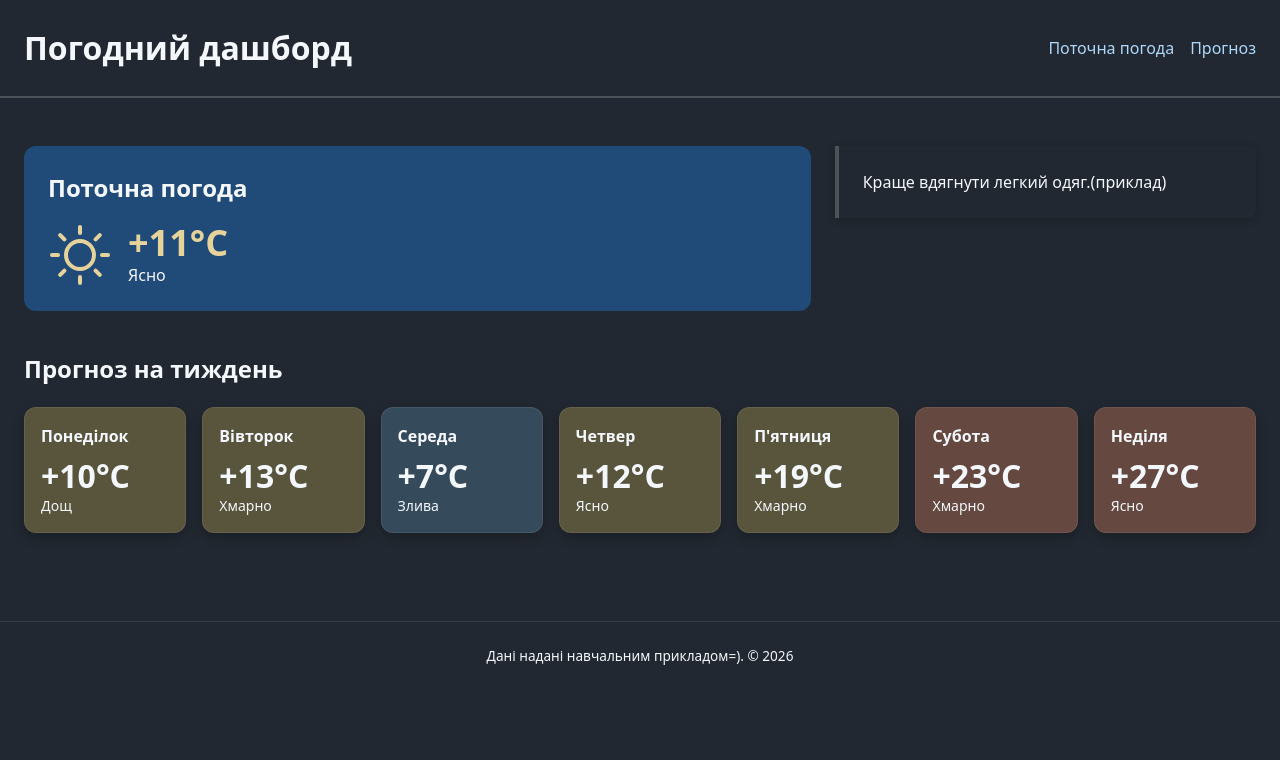
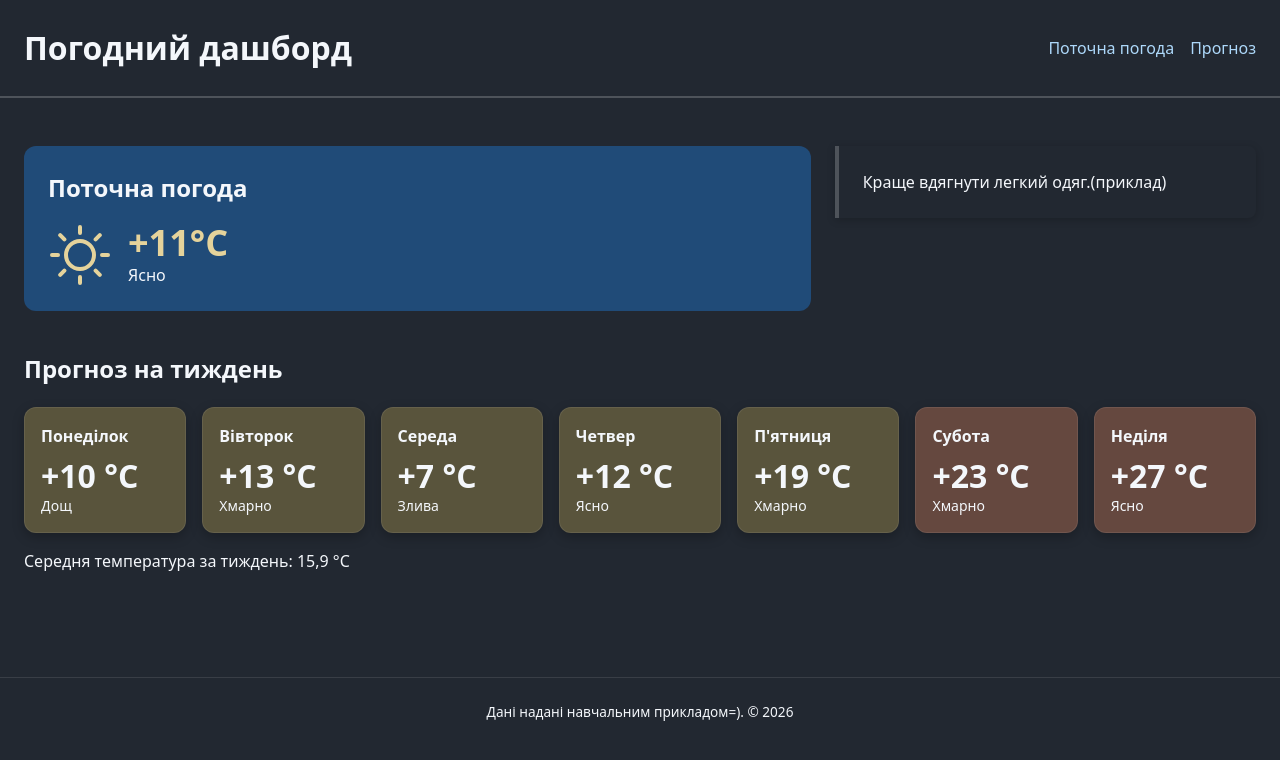
Before and after one commit to alekseienkodo/weather-dashboard, a website: page index.html in a window 1280 px wide. Drawn offline with Linux system fonts and the light colour scheme.

Commit message:
Додано динамічний прогноз погоди

```diff
--- a/css/style.css
+++ b/css/style.css
@@ -136,8 +136,8 @@ section h2 {
     font-size: 36px;
 }
 
-/*Сіро-синій фон позначає холодну погоду за температури нижче +10 °C.
-   Для температур від +10 °C до +20 °C, не включаючи +20 °C, обрано приглушений золотистий відтінок.
+/*Сіро-синій фон позначає холодну погоду за температури нижче 0 °C.
+   Для температур від 0 °C до +20 °C, не включаючи +20 °C, обрано приглушений золотистий відтінок.
    Від +20 °C теракотовий фон підкреслює тепло й узгоджується з іншими темними картками.
    У картці поточної погоди колір числа передає температурний діапазон зі збереженням заданого синього фону.*/
 .card.cold {
--- a/index.html
+++ b/index.html
@@ -34,31 +34,8 @@
             <h3>Понеділок</h3>
             <p><strong class="temperature">+10&deg;C</strong><br>Дощ</p>
         </article>
-        <article class="card mild">
-            <h3>Вівторок</h3>
-            <p><strong class="temperature">+13&deg;C</strong><br>Хмарно</p>
-        </article>
-        <article class="card cold">
-            <h3>Середа</h3>
-            <p><strong class="temperature">+7&deg;C</strong><br>Злива</p>
-        </article>
-        <article class="card mild">
-            <h3>Четвер</h3>
-            <p><strong class="temperature">+12&deg;C</strong><br>Ясно</p>
-        </article>
-        <article class="card mild">
-            <h3>П'ятниця</h3>
-            <p><strong class="temperature">+19&deg;C</strong><br>Хмарно</p>
-        </article>
-        <article class="card warm">
-            <h3>Субота</h3>
-            <p><strong class="temperature">+23&deg;C</strong><br>Хмарно</p>
-        </article>
-        <article class="card warm">
-            <h3>Неділя</h3>
-            <p><strong class="temperature">+27&deg;C</strong><br>Ясно</p>
-        </article>
         </div>
+        <p id="avg-temp"></p>
     </section>
 </main>
 
--- a/js/script.js
+++ b/js/script.js
@@ -1,22 +1,24 @@
 console.log('script.js підключено')
+document.querySelector('#forecast .cards > article').remove();
 const forecast = [
-    { day: 'Понеділок', temp: 10 },
-    { day: 'Вівторок', temp: 13 },
-    { day: 'Середа', temp: 7 },
-    { day: 'Четвер', temp: 12 },
-    { day: "П'ятниця", temp: 19 },
-    { day: 'Субота', temp: 23 },
-    { day: 'Неділя', temp: 27 },
+    { day: 'Понеділок', tempC: 10, description: 'Дощ' },
+    { day: 'Вівторок', tempC: 13, description: 'Хмарно' },
+    { day: 'Середа', tempC: 7, description: 'Злива' },
+    { day: 'Четвер', tempC: 12, description: 'Ясно' },
+    { day: "П'ятниця", tempC: 19, description: 'Хмарно' },
+    { day: 'Субота', tempC: 23, description: 'Хмарно' },
+    { day: 'Неділя', tempC: 27, description: 'Ясно' },
 ];
+const listContainer = document.querySelector('#forecast');
 // Перетворює градуси Цельсія на градуси Фаренгейта.
 const toFahrenheit = c => c * 9 / 5 + 32;
 // Виводить прогноз у консоль і позначає морозні дні.
 function printForecast(days) {
     for (const entry of days) {
-        const tempF = toFahrenheit(entry.temp).toFixed(1);
-        let message = `${entry.day} — ${entry.temp} °C (${tempF} °F)`;
+        const tempF = toFahrenheit(entry.tempC).toFixed(1);
+        let message = `${entry.day} — ${entry.tempC} °C (${tempF} °F)`;
 
-        if (entry.temp < 0) {
+        if (entry.tempC < 0) {
             message += ' — морозно';
         }
 
@@ -25,3 +27,48 @@ function printForecast(days) {
 }
 
 printForecast(forecast);
+// Створює картки прогнозу й додає їх до сітки.
+function renderForecast(days) {
+    const cardsContainer = listContainer.querySelector('.cards');
+
+    for (const entry of days) {
+        const card = document.createElement('article');
+
+        const title = document.createElement('h3');
+        title.textContent = entry.day;
+
+        const details = document.createElement('p');
+        const temperature = document.createElement('strong');
+        const sign = entry.tempC > 0 ? '+' : '';
+        temperature.textContent = `${sign}${entry.tempC} °C`;
+
+        details.append(temperature, document.createElement('br'), entry.description);
+        card.append(title, details);
+
+        card.dataset.tempC = entry.tempC;
+        card.classList.add('card');
+        temperature.classList.add('temperature');
+
+        if (entry.tempC < 0) {
+            card.classList.add('cold');
+        } else if (entry.tempC < 20) {
+            card.classList.add('mild');
+        } else {
+            card.classList.add('warm');
+        }
+        cardsContainer.append(card);
+    }
+}
+
+renderForecast(forecast);
+
+const avgTempElement = document.querySelector('#avg-temp');
+let totalTemp = 0;
+
+for (const entry of forecast) {
+    totalTemp += entry.tempC;
+}
+
+const averageTemp = totalTemp / forecast.length;
+avgTempElement.textContent =
+    `Середня температура за тиждень: ${averageTemp.toFixed(1).replace('.', ',')} °C`;
```
